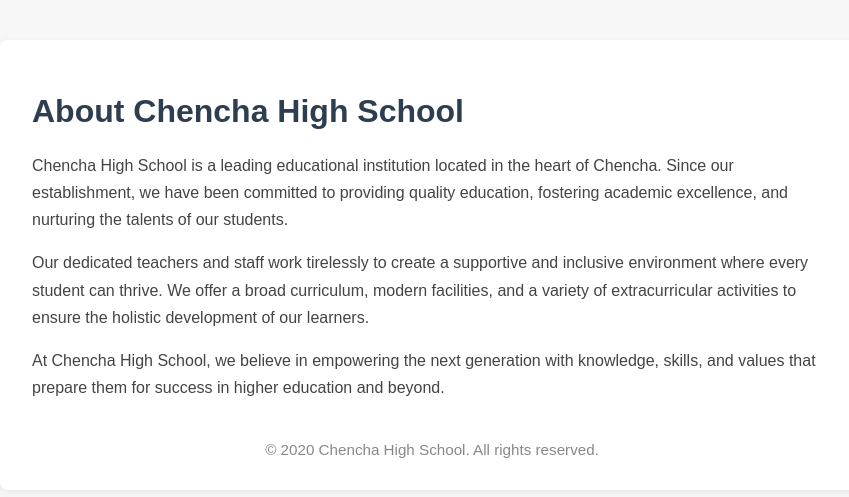
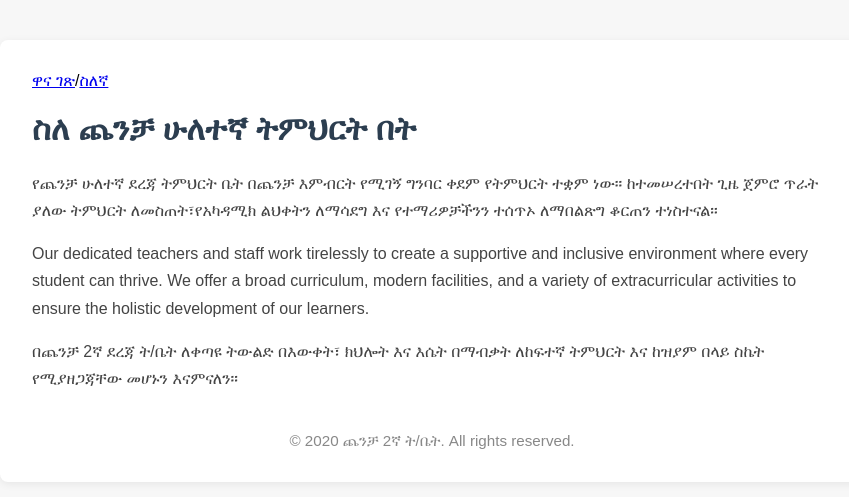
Before and after one commit to Dagi4g/school, a Django app: template announcement/templates/announcement/about_us.html in a window 1280 px wide. Shown: the top 497 px of the page, without its empty margins (208-1057 px from the left). Run offline with Django 5.2, Linux system fonts and the light colour scheme; the template is opened without the code that fills it: most values are stand-ins (such as "Sample title", 1, 10 or a date in 2020); some libraries are stand-ins or nearby versions.

Commit message:
the about page is translated in to amharic

```diff
--- a/announcement/templates/announcement/about_us.html
+++ b/announcement/templates/announcement/about_us.html
@@ -1,11 +1,11 @@
 <!DOCTYPE html>
-<html lang="en">
+<html lang="am">
 <head>
     <meta charset="UTF-8">
-    <title>About Us - Chencha High School</title>
+    <title>ስለ ጨንቻ ሁለተኛ ደረጃ ትምህርት በት</title>
     <meta name="viewport" content="width=device-width, initial-scale=1">
     <style>
-        body { font-family: Arial, sans-serif; margin: 0; padding: 0; background: #f7f7f7; }
+        body { font-family: 'sa', sans-serif; margin: 0; padding: 0; background: #f7f7f7; }
         .container { max-width: 800px; margin: 40px auto; background: #fff; padding: 32px; border-radius: 8px; box-shadow: 0 2px 8px rgba(0,0,0,0.07);}
         h1 { color: #2c3e50; }
         p { color: #444; line-height: 1.7; }
@@ -13,19 +13,19 @@
     </style>
 </head>
 <body>
-    <div class="container">
-        <h1>About Chencha High School</h1>
+    <div class="container py-5">
+        <div class="breadcrumb-custom mb-4 shadow-sm">
+            <a href='{% url "chencha:home" %}'>ዋና ገጽ</a>/<a href="{% url "chencha:about_us" %}">ስለኛ</a>
+        </div>
+        <h1>ስለ ጨንቻ ሁለተኛ ትምህርት በት</h1>
         <p>
-            Chencha High School is a leading educational institution located in the heart of Chencha. Since our establishment, we have been committed to providing quality education, fostering academic excellence, and nurturing the talents of our students.
-        </p>
-        <p>
+            የጨንቻ ሁለተኛ ደረጃ ትምህርት ቤት በጨንቻ እምብርት የሚገኝ ግንባር ቀደም የትምህርት ተቋም ነው። ከተመሠረተበት ጊዜ ጀምሮ ጥራት ያለው ትምህርት ለመስጠት፣የአካዳሚክ ልህቀትን ለማሳደግ እና የተማሪዎቻችንን ተሰጥኦ ለማበልጽግ ቆርጠን ተነስተናል።        <p>
             Our dedicated teachers and staff work tirelessly to create a supportive and inclusive environment where every student can thrive. We offer a broad curriculum, modern facilities, and a variety of extracurricular activities to ensure the holistic development of our learners.
         </p>
         <p>
-            At Chencha High School, we believe in empowering the next generation with knowledge, skills, and values that prepare them for success in higher education and beyond.
-        </p>
+            በጨንቻ 2ኛ ደረጃ ት/ቤት ለቀጣዩ ትውልድ በእውቀት፣ ክህሎት እና እሴት በማብቃት ለከፍተኛ ትምህርት እና ከዝያም በላይ ስኬት የሚያዘጋጃቸው መሆኑን እናምናለን።        </p>
         <div class="footer">
-            &copy; {{ now|date:"Y" }} Chencha High School. All rights reserved.
+            &copy; {{ now|date:"Y" }} ጨንቻ 2ኛ ት/ቤት. All rights reserved.
         </div>
     </div>
 </body>
```
Also changed, not shown: announcement/templates/announcement/home.html (+10 -6 lines), announcement/static/announcement/IMG_20250813_185042_423.jpg (added), announcements/IMG_20250813_185042_423.jpg (added).
